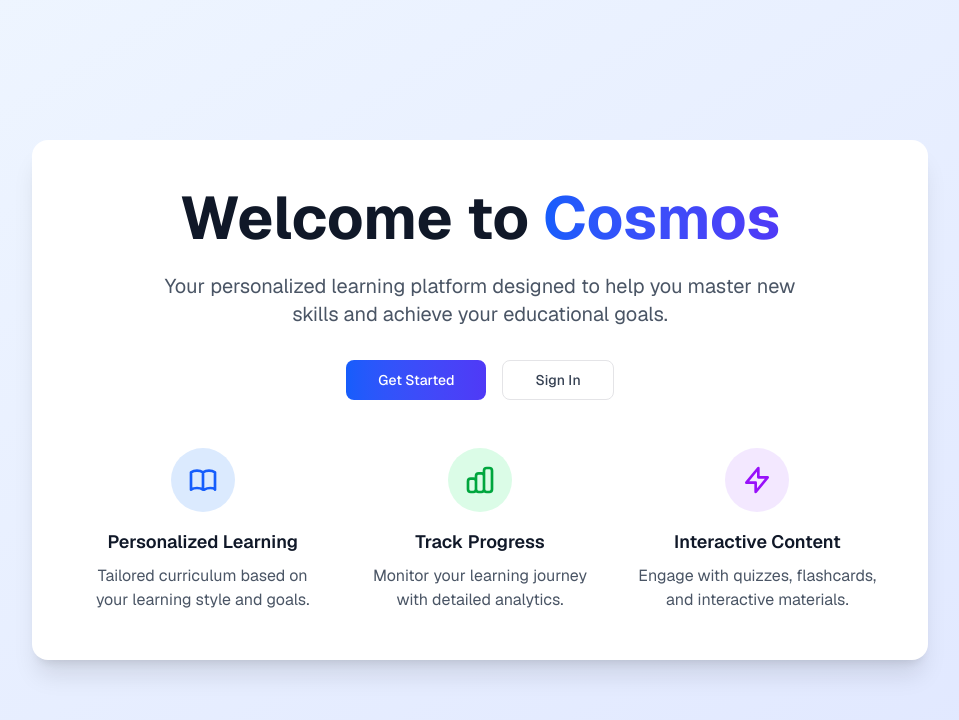
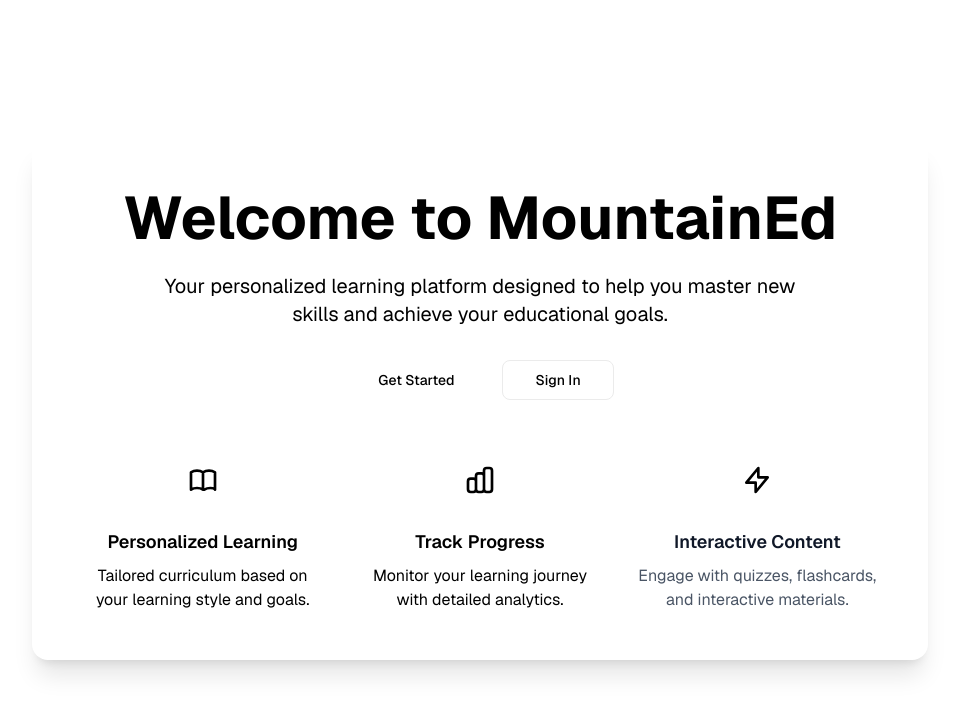
Before and after one commit to PhuyalGaurav/mountained, a Next.js app: page / in a window 1280 px wide. Shown: the top 720 px of the page, without its empty margins (160-1119 px from the left). Built offline with nearby package versions, Linux system fonts and the light colour scheme.

Commit message:
feat: implement theme context and provider; update UI components for theme support. ( need improvement in themes)

```diff
--- a/src/app/globals.css
+++ b/src/app/globals.css
@@ -2,47 +2,47 @@
 
 :root {
   --background: 0 0% 100%;
-  --foreground: 240 10% 3.9%;
+  --foreground: 0 0% 0%;
   --card: 0 0% 100%;
-  --card-foreground: 240 10% 3.9%;
+  --card-foreground: 0 0% 0%;
   --popover: 0 0% 100%;
-  --popover-foreground: 240 10% 3.9%;
-  --primary: 240 5.9% 10%;
-  --primary-foreground: 0 0% 98%;
-  --secondary: 240 4.8% 95.9%;
-  --secondary-foreground: 240 5.9% 10%;
-  --muted: 240 4.8% 95.9%;
-  --muted-foreground: 240 3.8% 46.1%;
-  --accent: 240 4.8% 95.9%;
-  --accent-foreground: 240 5.9% 10%;
+  --popover-foreground: 0 0% 0%;
+  --primary: 16 100% 50%;
+  --primary-foreground: 0 0% 100%;
+  --secondary: 0 0% 96%;
+  --secondary-foreground: 0 0% 0%;
+  --muted: 0 0% 96%;
+  --muted-foreground: 0 0% 45%;
+  --accent: 0 0% 96%;
+  --accent-foreground: 0 0% 0%;
   --destructive: 0 84.2% 60.2%;
   --destructive-foreground: 0 0% 98%;
-  --border: 240 5.9% 90%;
-  --input: 240 5.9% 90%;
-  --ring: 240 10% 3.9%;
+  --border: 0 0% 92%;
+  --input: 0 0% 92%;
+  --ring: 16 100% 50%;
   --radius: 0.5rem;
 }
 
 .dark {
-  --background: 240 10% 3.9%;
-  --foreground: 0 0% 98%;
-  --card: 240 10% 3.9%;
-  --card-foreground: 0 0% 98%;
-  --popover: 240 10% 3.9%;
-  --popover-foreground: 0 0% 98%;
-  --primary: 0 0% 98%;
-  --primary-foreground: 240 5.9% 10%;
-  --secondary: 240 3.7% 15.9%;
-  --secondary-foreground: 0 0% 98%;
-  --muted: 240 3.7% 15.9%;
-  --muted-foreground: 240 5% 64.9%;
-  --accent: 240 3.7% 15.9%;
-  --accent-foreground: 0 0% 98%;
+  --background: 220 20% 12%;
+  --foreground: 0 0% 100%;
+  --card: 220 20% 18%;
+  --card-foreground: 0 0% 100%;
+  --popover: 220 20% 18%;
+  --popover-foreground: 0 0% 100%;
+  --primary: 16 100% 50%;
+  --primary-foreground: 0 0% 100%;
+  --secondary: 220 20% 24%;
+  --secondary-foreground: 0 0% 100%;
+  --muted: 220 20% 24%;
+  --muted-foreground: 0 0% 65%;
+  --accent: 220 20% 24%;
+  --accent-foreground: 0 0% 100%;
   --destructive: 0 62.8% 30.6%;
-  --destructive-foreground: 0 0% 98%;
-  --border: 240 3.7% 15.9%;
-  --input: 240 3.7% 15.9%;
-  --ring: 240 4.9% 83.9%;
+  --destructive-foreground: 0 0% 100%;
+  --border: 220 20% 24%;
+  --input: 220 20% 24%;
+  --ring: 16 100% 50%;
 }
 
 * {
--- a/src/app/layout.js
+++ b/src/app/layout.js
@@ -2,6 +2,7 @@ import { GeistSans } from "geist/font/sans";
 import { GeistMono } from "geist/font/mono";
 import "./globals.css";
 import { AuthProvider } from "./services/auth-context";
+import { ThemeProvider } from "./services/theme-context";
 import { Toaster } from "../components/ui/toaster";
 import { ClientLayout } from "../components/ClientLayout";
 
@@ -13,11 +14,15 @@ export const metadata = {
 export default function RootLayout({ children }) {
   return (
     <html lang="en">
-      <body className={`${GeistSans.variable} ${GeistMono.variable} antialiased`}>
-        <AuthProvider>
-          <ClientLayout>{children}</ClientLayout>
-          <Toaster />
-        </AuthProvider>
+      <body
+        className={`${GeistSans.variable} ${GeistMono.variable} antialiased`}
+      >
+        <ThemeProvider>
+          <AuthProvider>
+            <ClientLayout>{children}</ClientLayout>
+            <Toaster />
+          </AuthProvider>
+        </ThemeProvider>
       </body>
     </html>
   );
--- a/src/app/page.js
+++ b/src/app/page.js
@@ -19,25 +19,22 @@ export default function Home() {
     return (
       <div className="min-h-screen flex items-center justify-center">
         <div className="text-center">
-          <div className="animate-spin rounded-full h-32 w-32 border-b-2 border-gray-900 mx-auto"></div>
-          <p className="mt-4 text-gray-600">Loading...</p>
+          <div className="animate-spin rounded-full h-32 w-32 border-b-2 border-primary mx-auto"></div>
+          <p className="mt-4 text-muted-foreground">Loading...</p>
         </div>
       </div>
     );
   }
 
   return (
-    <div className="min-h-screen bg-gradient-to-br from-blue-50 to-indigo-100 flex items-center justify-center px-4">
+    <div className="min-h-screen bg-background flex items-center justify-center px-4">
       <div className="max-w-4xl mx-auto text-center">
-        <div className="bg-white rounded-2xl shadow-xl p-8 md:p-12">
-          <h1 className="text-4xl md:text-6xl font-bold text-gray-900 mb-6">
-            Welcome to{" "}
-            <span className="bg-gradient-to-r from-blue-600 to-indigo-600 bg-clip-text text-transparent">
-              Cosmos
-            </span>
+        <div className="bg-card rounded-2xl shadow-xl p-8 md:p-12">
+          <h1 className="text-4xl md:text-6xl font-bold text-foreground mb-6">
+            Welcome to <span className="text-primary">MountainEd</span>
           </h1>
 
-          <p className="text-xl text-gray-600 mb-8 max-w-2xl mx-auto">
+          <p className="text-xl text-muted-foreground mb-8 max-w-2xl mx-auto">
             Your personalized learning platform designed to help you master new
             skills and achieve your educational goals.
           </p>
@@ -45,7 +42,7 @@ export default function Home() {
           <div className="space-y-4 sm:space-y-0 sm:space-x-4 sm:flex sm:justify-center">
             <Button
               onClick={() => router.push("/login")}
-              className="w-full sm:w-auto bg-gradient-to-r from-blue-600 to-indigo-600 hover:from-blue-700 hover:to-indigo-700 text-white font-medium py-3 px-8 rounded-lg transition-all duration-200 transform hover:scale-[1.02]"
+              className="w-full sm:w-auto bg-primary hover:bg-primary/90 text-primary-foreground font-medium py-3 px-8 rounded-lg transition-all duration-200 transform hover:scale-[1.02]"
             >
               Get Started
             </Button>
@@ -53,7 +50,7 @@ export default function Home() {
             <Button
               onClick={() => router.push("/login")}
               variant="outline"
-              className="w-full sm:w-auto border-gray-300 text-gray-700 hover:bg-gray-50 font-medium py-3 px-8 rounded-lg transition-all duration-200"
+              className="w-full sm:w-auto border-border text-foreground hover:bg-accent font-medium py-3 px-8 rounded-lg transition-all duration-200"
             >
               Sign In
             </Button>
@@ -61,9 +58,9 @@ export default function Home() {
 
           <div className="mt-12 grid grid-cols-1 md:grid-cols-3 gap-8">
             <div className="text-center">
-              <div className="bg-blue-100 rounded-full w-16 h-16 flex items-center justify-center mx-auto mb-4">
+              <div className="bg-accent rounded-full w-16 h-16 flex items-center justify-center mx-auto mb-4">
                 <svg
-                  className="w-8 h-8 text-blue-600"
+                  className="w-8 h-8 text-primary"
                   fill="none"
                   stroke="currentColor"
                   viewBox="0 0 24 24"
@@ -76,18 +73,18 @@ export default function Home() {
                   />
                 </svg>
               </div>
-              <h3 className="text-lg font-semibold text-gray-900 mb-2">
+              <h3 className="text-lg font-semibold text-foreground mb-2">
                 Personalized Learning
               </h3>
-              <p className="text-gray-600">
+              <p className="text-muted-foreground">
                 Tailored curriculum based on your learning style and goals.
               </p>
             </div>
 
             <div className="text-center">
-              <div className="bg-green-100 rounded-full w-16 h-16 flex items-center justify-center mx-auto mb-4">
+              <div className="bg-accent rounded-full w-16 h-16 flex items-center justify-center mx-auto mb-4">
                 <svg
-                  className="w-8 h-8 text-green-600"
+                  className="w-8 h-8 text-primary"
                   fill="none"
                   stroke="currentColor"
                   viewBox="0 0 24 24"
@@ -100,18 +97,18 @@ export default function Home() {
                   />
                 </svg>
               </div>
-              <h3 className="text-lg font-semibold text-gray-900 mb-2">
+              <h3 className="text-lg font-semibold text-foreground mb-2">
                 Track Progress
               </h3>
-              <p className="text-gray-600">
+              <p className="text-muted-foreground">
                 Monitor your learning journey with detailed analytics.
               </p>
             </div>
 
             <div className="text-center">
-              <div className="bg-purple-100 rounded-full w-16 h-16 flex items-center justify-center mx-auto mb-4">
+              <div className="bg-accent rounded-full w-16 h-16 flex items-center justify-center mx-auto mb-4">
                 <svg
-                  className="w-8 h-8 text-purple-600"
+                  className="w-8 h-8 text-primary"
                   fill="none"
                   stroke="currentColor"
                   viewBox="0 0 24 24"
--- /dev/null
+++ b/src/app/services/theme-context.js
@@ -0,0 +1,34 @@
+"use client";
+
+import { createContext, useContext, useEffect, useState } from "react";
+
+const ThemeContext = createContext({});
+
+export function ThemeProvider({ children }) {
+  const [theme, setTheme] = useState("light");
+
+  // Update theme class on document element
+  useEffect(() => {
+    const root = window.document.documentElement;
+    root.classList.remove("light", "dark");
+    root.classList.add(theme);
+  }, [theme]);
+
+  const toggleTheme = () => {
+    setTheme(theme === "light" ? "dark" : "light");
+  };
+
+  return (
+    <ThemeContext.Provider value={{ theme, toggleTheme }}>
+      {children}
+    </ThemeContext.Provider>
+  );
+}
+
+export const useTheme = () => {
+  const context = useContext(ThemeContext);
+  if (context === undefined) {
+    throw new Error("useTheme must be used within a ThemeProvider");
+  }
+  return context;
+};
```
Also changed, not shown: src/app/login/page.js (+13 -11 lines), src/components/ui/sidebar.jsx (+43 -14 lines).
